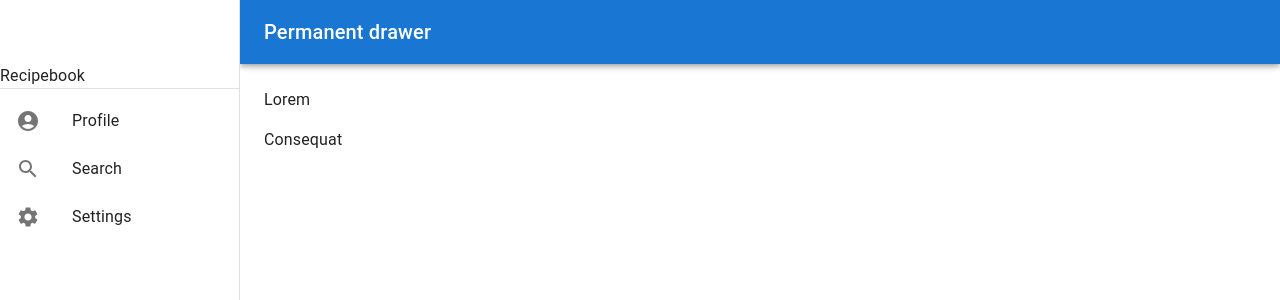
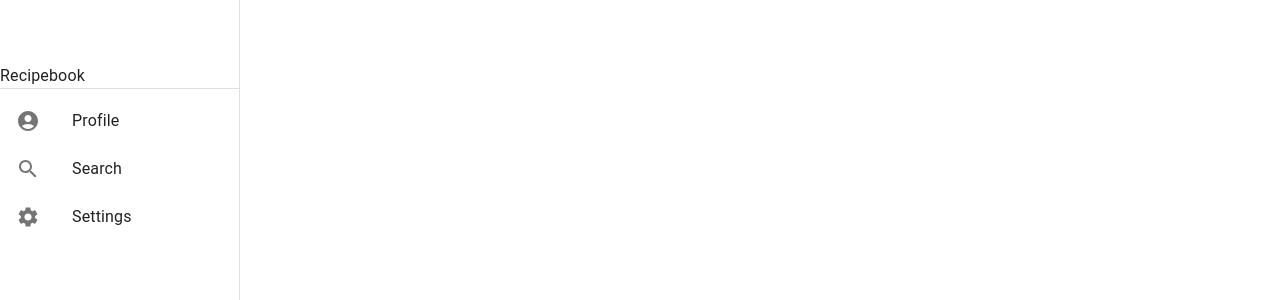
Before and after one commit to annakulovuori/recipe-book-app, a React (Vite) app in the folder frontend/: page /profile in a window 1280 px wide. Shown: the top 300 px of the page. Built offline with nearby package versions, Linux system fonts and the light colour scheme.

Commit message:
frontend DELETE: delete everything from side bar besides the bar

```diff
--- a/frontend/src/components/SideBar.jsx
+++ b/frontend/src/components/SideBar.jsx
@@ -24,11 +24,6 @@ export default function SideBar() {
         position="fixed"
         sx={{ width: `calc(100% - ${drawerWidth}px)`, ml: `${drawerWidth}px` }}
       >
-        <Toolbar>
-          <Typography variant="h6" noWrap component="div">
-            Permanent drawer
-          </Typography>
-        </Toolbar>
       </AppBar>
       <Drawer
         sx={{
@@ -43,9 +38,7 @@ export default function SideBar() {
         anchor="left"
       >
         <Toolbar />
-        <Typography>
-            Recipebook
-        </Typography>
+        <Typography>Recipebook</Typography>
         <Divider />
         <List>
           <ListItem disablePadding>
@@ -74,14 +67,6 @@ export default function SideBar() {
           </ListItem>
         </List>
       </Drawer>
-      <Box
-        component="main"
-        sx={{ flexGrow: 1, bgcolor: "background.default", p: 3 }}
-      >
-        <Toolbar />
-        <Typography sx={{ marginBottom: 2 }}>Lorem</Typography>
-        <Typography sx={{ marginBottom: 2 }}>Consequat</Typography>
-      </Box>
     </Box>
   );
 }
```
